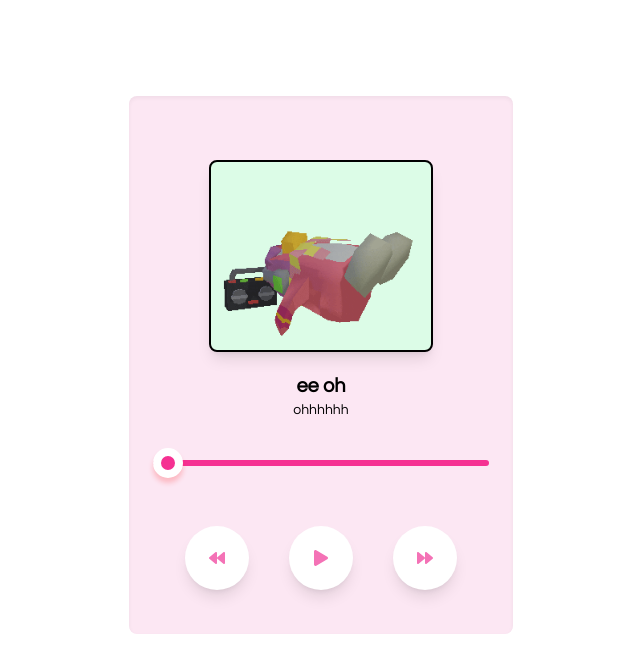
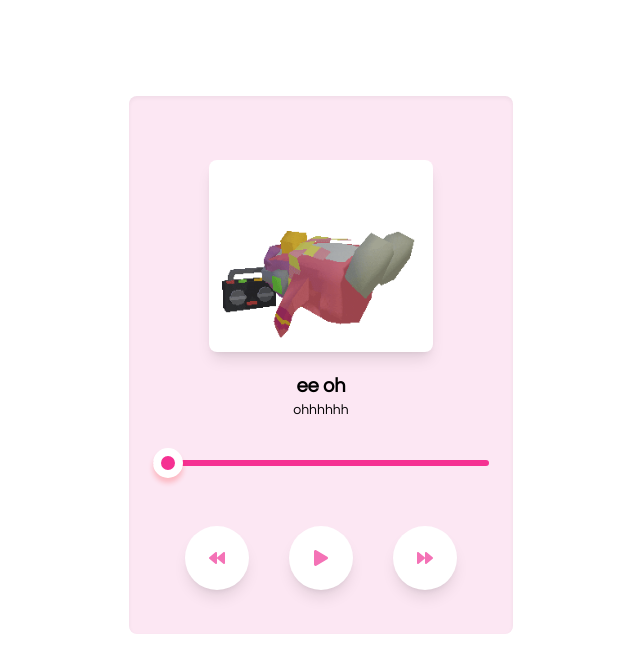
Before and after one commit to jojazpeitia/player, a Next.js app: page / in a window 1280 px wide. Shown: the top 672 px of the page, without its empty margins (319-959 px from the left). Built offline with nearby package versions, Linux system fonts and the light colour scheme.

Commit message:
spinning animation

```diff
--- a/app/globals.css
+++ b/app/globals.css
@@ -1,30 +1,6 @@
 @tailwind base;
 @tailwind components;
 @tailwind utilities;
-
-:root {
-  --foreground-rgb: 0, 0, 0;
-  --background-start-rgb: 214, 219, 220;
-  --background-end-rgb: 255, 255, 255;
-}
-
-@media (prefers-color-scheme: dark) {
-  :root {
-    --foreground-rgb: 255, 255, 255;
-    --background-start-rgb: 0, 0, 0;
-    --background-end-rgb: 0, 0, 0;
-  }
-}
-
-/* body {
-  color: rgb(var(--foreground-rgb));
-  background: linear-gradient(
-      to bottom,
-      transparent,
-      rgb(var(--background-end-rgb))
-    )
-    rgb(var(--background-start-rgb));
-} */
 
 #progress{
   -webkit-appearance: none;
--- a/app/page.tsx
+++ b/app/page.tsx
@@ -4,7 +4,7 @@ import Image from 'next/image'
 import { FaBackward, FaForward, FaPlay, FaPause, FaHome } from 'react-icons/fa';
 import { Questrial } from 'next/font/google'
 import { useState, useEffect } from 'react'
-import { motion } from "framer-motion"
+import { useAnimation, motion } from "framer-motion"
 
 const questrial = Questrial({
   weight: '400',
@@ -81,52 +81,41 @@ export default function Home() {
     }
   };
 
+  const rotationVariants = {
+    playing: {
+      rotate: [0,360],
+      transition: {
+        duration: 10,
+        repeat: Infinity, // Adding repeat property for infinite repetition
+        ease: "linear",
+      },
+    },
+    paused: {
+      rotate: 0,
+      transition: {
+        duration: Infinity
+,        ease: "linear"
+      },
+    },
+  };
+
   return (
-    <main className="flex min-h-screen flex-col items-center justify-between p-24">
-
+    <main className=" flex min-h-screen flex-col items-center justify-between p-24">
       {/* main content */}
       <motion.div
-        className="mb-32 grid text-center "
-        initial={{opacity: 0, y:20}}
-        animate={{
-          opacity: 1, y:0,
-          // transition: {delay: 0.3},
-          rotate: 360,
-          borderRadius: "100%"
-        }}
-        transition={{
-          duration: 1,
-          ease: "easeInOut",
-          times: [0, 0.2, 0.5, 0.8, 1],
-          repeatDelay: 1
-        }}
-        exit={{opacity: 0, y:20}}
-        >
+        className="mb-32 grid text-center"
+        animate={isPlaying ? "playing" : "paused"}
+        variants={rotationVariants}
+      >
         <div className='rounded-lg bg-pink-100 w-96 p-6 text-center shadow-inner'>
-          {/* Icons */}
-          {/* <nav className="flex items-center justify-between mb-8">
-            <motion.div
-              className="bg-white flex items-center justify-center w-10 h-10 rounded-3xl leading-10 shadow-lg"
-              whileTap={{scale: 0.87}}
-            >
-              <FaHome className="fill-pink-400 w-5 h-5"/>
-            </motion.div>
-            <motion.div
-              className="bg-white flex items-center justify-center w-10 h-10 rounded-3xl leading-10 shadow-lg"
-              whileTap={{scale: 0.87}}
-            >
-              <FaHorse className="fill-pink-400 w-5 h-5"/>
-            </motion.div>
-          </nav> */}
-          {/* Image */}
           <div className="mt-10 flex justify-center h-48">
             <Image
-                src={gifSource}
+              src={gifSource}
               alt="pic"
               width={274}
               height={222}
               priority
-              className="w-56 bg-green-100 dark:invert rounded-lg border-2 border-black shadow-lg"
+              className="w-56 bg-white dark:invert rounded-lg shadow-lg"
             />
           </div>
           {/* Song Info */}
```
